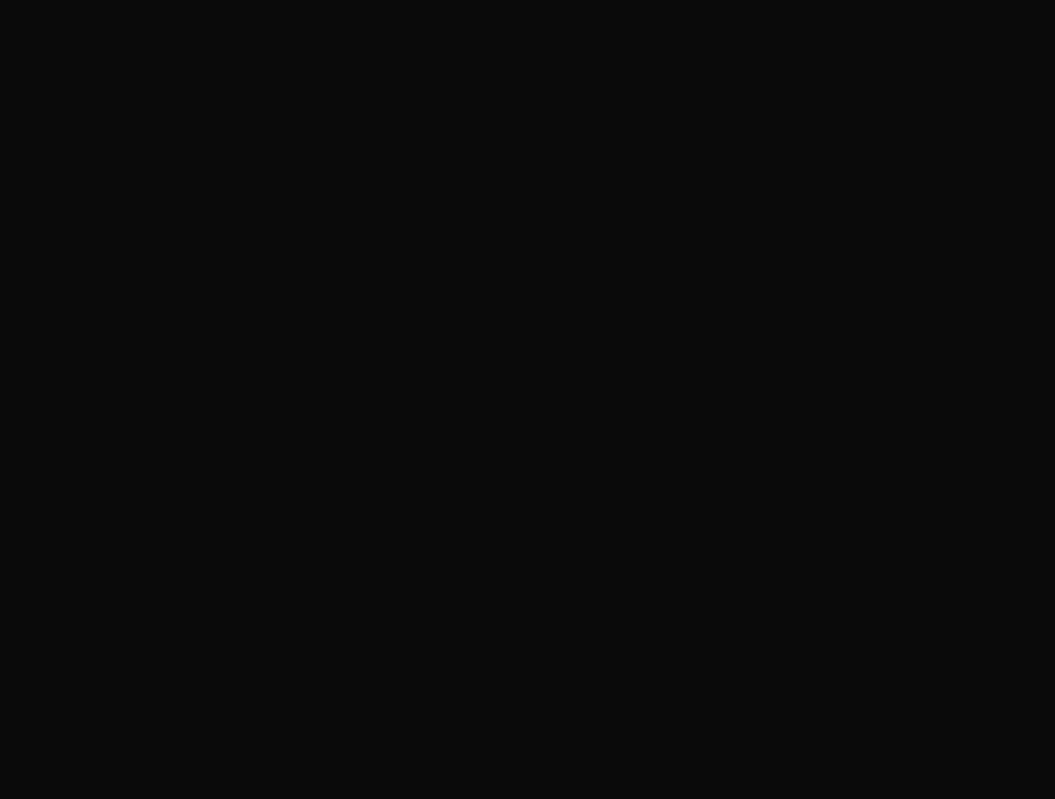
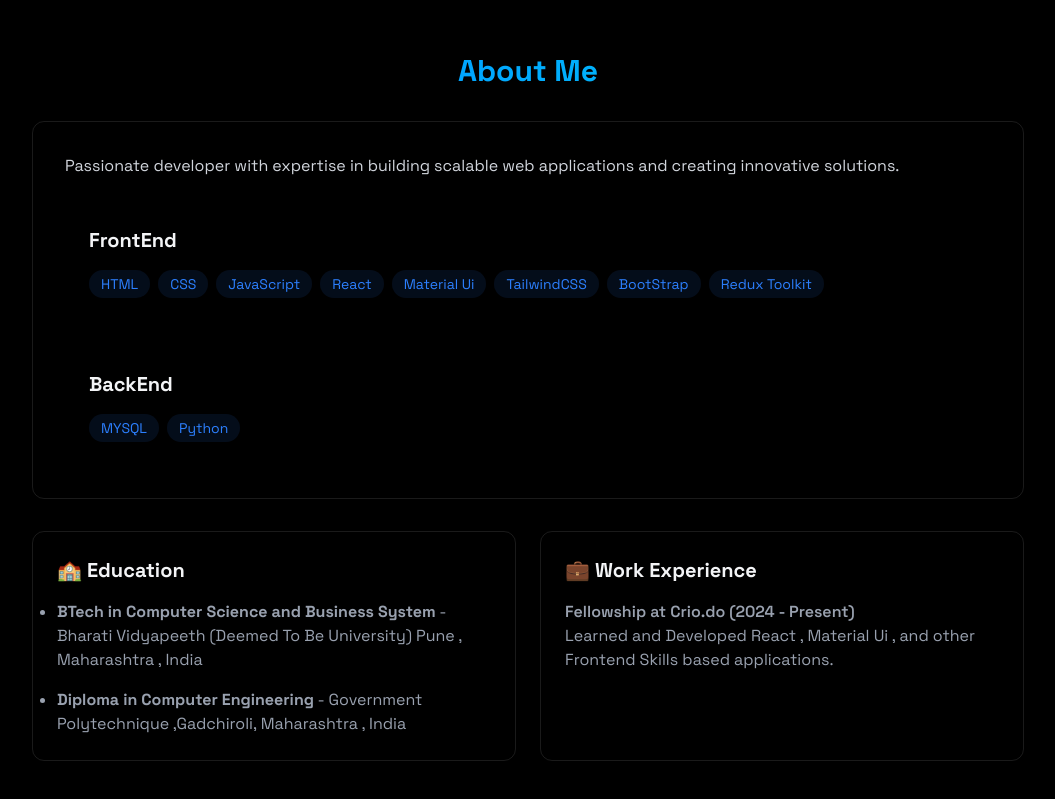
Before and after one commit to Mehulposh/My-Portfolio, a React (Vite) app: page / in a window 1280 px wide. Shown: the part 1627-2426 px from the top of the page, without its empty margins (112-1167 px from the left). Before the commit the page ends 1600 px from the top, so only its background shows below. Built offline with nearby package versions, Linux system fonts and the light colour scheme.

Commit message:
added about me section

```diff
--- a/src/App.jsx
+++ b/src/App.jsx
@@ -3,6 +3,7 @@
 import MobileMenu from './components/MobileMenu';
 import LoadingScreen from "./components/LoadingScreen";
 import Home from './components/sections/Home';
+import About from './components/sections/About';
 import Projects from './components/sections/projects';
 import './index.css';
 
@@ -21,6 +22,7 @@
         <MobileMenu menuOpen={menuOpen} setMenuOpen={setMenuOpen}/>
         <Home/>
         <Projects/>
+        <About/>
       </div>
 
 
--- a/src/components/sections/About.jsx
+++ b/src/components/sections/About.jsx
@@ -0,0 +1,116 @@
+export default function About() {
+
+    const frontendSkills = [
+        'HTML',
+        'CSS',
+        'JavaScript',
+        'React',
+        'Material Ui',
+        'TailwindCSS',
+        'BootStrap',
+        'Redux Toolkit',
+    ];
+
+    const backendSkills = [
+        'MYSQL',
+        'Python',
+
+    ];
+
+
+    return (
+        <section
+            id="about"
+            className="min-h-screen flex items-center justify-center py-20"
+        >
+            <div className="max-w-5xl mx-auto px-4">
+                <h2 className="text-3xl font-bold mb-8 bg-gradient-to-r
+                    from-blue-500 to-cyan-400 bg-clip-text text-transparent
+                    text-center"
+                >
+                    About Me
+                </h2>
+
+                <div className="rounded-xl p-8 border-white/10 border hover:-translate-y01 transition-all">
+                    <p className="text-gray-300 mb-6">
+                        Passionate developer with expertise in building scalable web
+                        applications and creating innovative solutions.
+                    </p>
+
+                    <div className="grid grid-cols-1 md:gird-cols-2 gap-6">
+                        <div className="rounded-xl p-6 hover:-translate-y-1 transition-all">
+                            <h3 className="text-xl font-bold mb-4">
+                                FrontEnd
+                            </h3>
+                            <div className="flex flex-wrap gap-2">
+                                {frontendSkills.map((tech,idx) => (
+                                    <span
+                                        key={idx}
+                                        className="bg-blue-500/10 text-blue-500 py-1 px-3
+                                            rounded-full text-sm hover:bg-bllue-500/20
+                                            hover:shadow-[0_2px_8px_rgba(59,130,246,0.1)]
+                                            transition-all"
+                                    >
+                                        {tech}
+                                    </span>
+                                ))}
+                            </div>
+                        </div>
+
+                        <div className="rounded-xl p-6 hover:-translate-y-1 transition-all">
+                            <h3 className="text-xl font-bold mb-4">
+                                BackEnd
+                            </h3>
+                            <div className="flex flex-wrap gap-2">
+                                {backendSkills.map((tech,idx) => (
+                                    <span
+                                        key={idx}
+                                        className="bg-blue-500/10 text-blue-500 py-1 px-3
+                                            rounded-full text-sm hover:bg-bllue-500/20
+                                            hover:shadow-[0_2px_8px_rgba(59,130,246,0.1)]
+                                            transition-all"
+                                    >
+                                        {tech}
+                                    </span>
+                                ))}
+                            </div>
+                        </div>
+                    </div>
+                </div>
+
+                <div className="grid grid-cols-1  md:grid-cols-2 gap-6 mt-8">
+                    <div className="p-6 rounded-xl border-white/10 border hover:-translate-y-1 transition-all">
+                        <h3 className="text-xl font-bold mb-4">
+                           🏫 Education
+                        </h3>
+                        <ul className="list-disc  text-gray-400 space-y-4">
+                            <li>
+                                <strong>BTech in Computer Science and Business System</strong> -
+                                Bharati Vidyapeeth (Deemed To Be University) Pune , Maharashtra , India
+                            </li>
+                            <li>
+                                <strong>Diploma in Computer Engineering</strong> -
+                                Government Polytechnique ,Gadchiroli, Maharashtra , India
+                            </li>
+                        </ul>
+                    </div>
+                    <div className="p-6 rounded-xl border-white/10 border hover:-translate-y-1 transition-all">
+                        <h3 className="text-xl font-bold mb-4">
+                            💼 Work Experience
+                        </h3>
+                        <div className="space-y-4 text-gray-400 ">
+                            <div>
+                                <h4 className="font-semibold">
+                                    Fellowship at Crio.do (2024 - Present){' '}
+                                </h4>
+                                <p>
+                                    Learned and Developed React , Material Ui , and other Frontend Skills based applications.
+                                </p>
+                            </div>
+                        </div>
+                    </div>
+                </div>
+             </div>
+        </section>
+    )
+}
```
